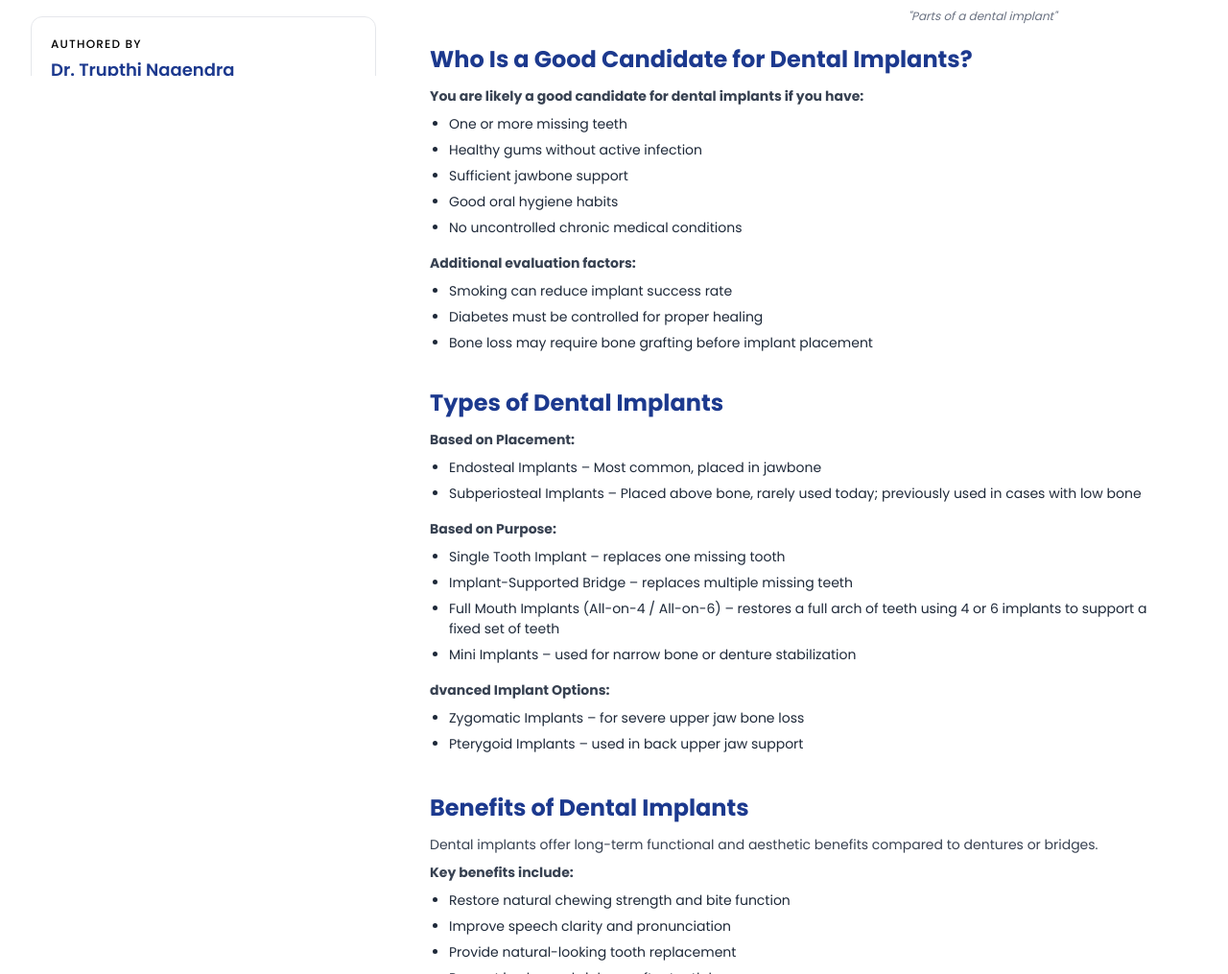
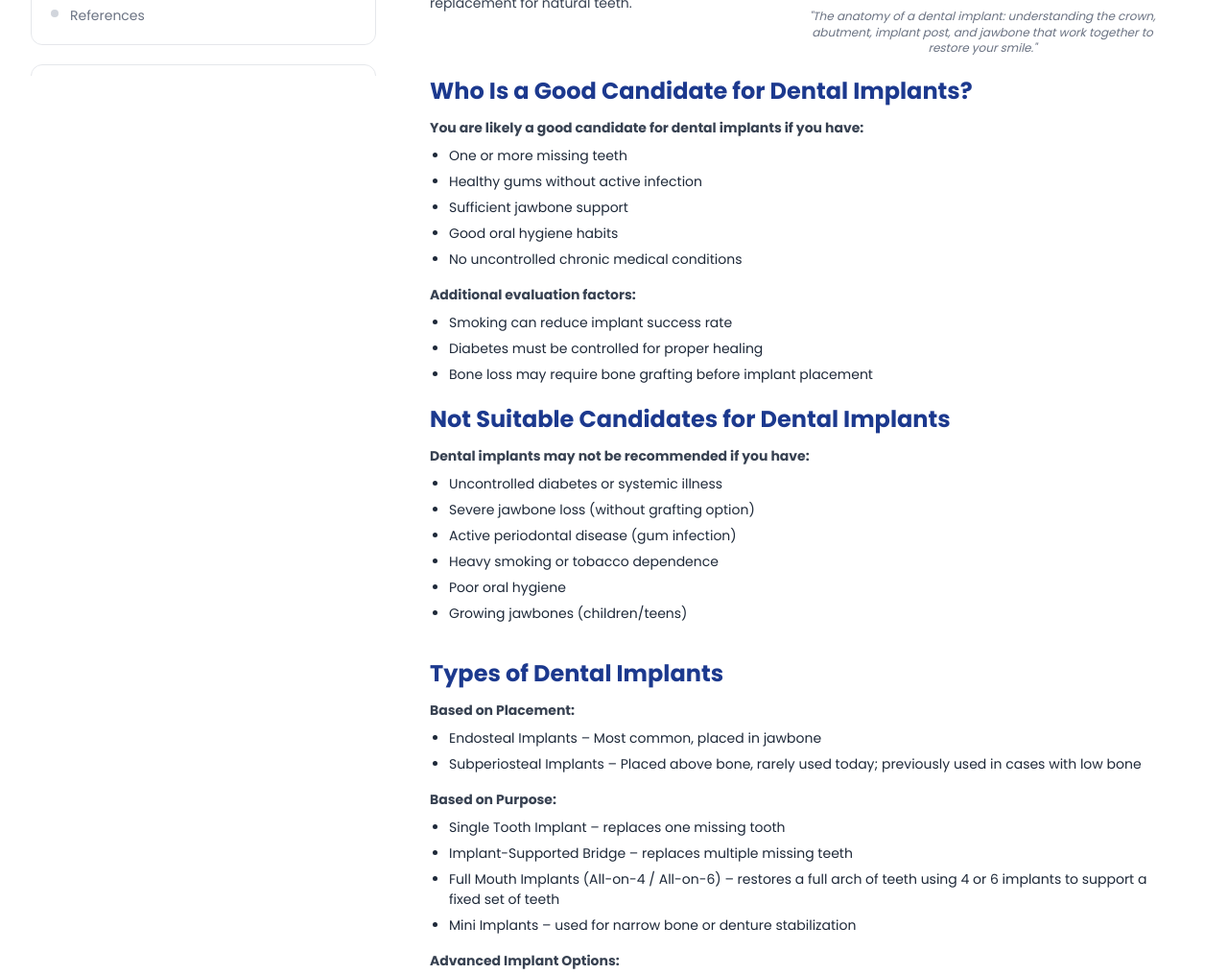
Before and after one commit to Sidhaarthan-K-G/Dental-Implantation, a website: page index.html in a window 1280 px wide. Shown: the part 1535-2550 px from the top of the page at 96% size. Drawn offline with Linux system fonts and the light colour scheme.

Commit message:
Final Changes in Dental Implantation block

```diff
--- a/index.html
+++ b/index.html
@@ -185,14 +185,14 @@
 
           <img
             src="assets/Implant blog 1- hero image.png"
-            alt=" Dentist explaining dental implantation procedure to female patient using dental model"
+            alt="Dentist in a modern dental clinic showing a tooth implant model and discussing treatment with a seated patient."
             class="h-full w-full  object-contain "
           />
 
         </div>
 
           <figcaption class="mt-2 text-xs text-gray-500 italic leading-snug text-center">
-            “ Dentist explaining dental implantation procedure to female patient using dental model.”
+            “ A dentist explains dental implant treatment options to a patient during a consultation.”
           </figcaption>
 
         </figure>
@@ -218,9 +218,13 @@
                 <span class="w-2 h-2  rounded-full bg-gray-300 shrink-0"></span>
                 <span>What Are Dental Implants?  </span>
               </a>
-              <a   data-target="when"    class="toc-link hover:text-brand-purple flex items-start gap-3">
+              <a   data-target="suitable"    class="toc-link hover:text-brand-purple flex items-start gap-3">
                 <span class="w-2 h-2  rounded-full bg-gray-300 shrink-0"></span>
                 <span>Who Is a Good Candidate for Dental Implants?  </span>
+              </a>
+              <a   data-target="not-suitable"    class="toc-link hover:text-brand-purple flex items-start gap-3">
+                <span class="w-2 h-2  rounded-full bg-gray-300 shrink-0"></span>
+                <span>Not Suitable Candidates for Dental Implants  </span>
               </a>
 
               <a   data-target="types"   class="toc-link hover:text-brand-purple flex items-start gap-3">
@@ -360,19 +364,19 @@
               <div class="img-placeholder overflow-hidden rounded-xl bg-gray-50 flex items-center justify-center">
                 <img
                   src="assets/Implants blog 1- 2nd image.png"
-                  alt="Parts of a dental implant"
+                  alt="Diagram showing the parts of a dental implant, including the crown, abutment, implant, and jawbone"
                   class="w-full max-w-[250px] md:max-w-[320px] lg:max-w-[400px] h-auto object-contain mx-auto"
                 />
               </div>
               <figcaption class="mt-4 text-xs text-gray-500 italic leading-snug text-center">
-                "Parts of a dental implant"
+                "The anatomy of a dental implant: understanding the crown, abutment, implant post, and jawbone that work together to restore your smile."
               </figcaption>
             </figure>
           </div>
         </div>
       </section>
       <!-- Who is a good candidate for dental implants-->
-      <section id="when" class="fade-in-section mb-5">
+      <section id="suitable" class="fade-in-section mb-5">
         <h2 class="flex  gap-2">
           <span class="font-display text-2xl font-bold text-blue-900 mb-3 ">Who Is a Good Candidate for Dental Implants?</span>
         </h2>
@@ -389,6 +393,21 @@
           <li>Smoking can reduce implant success rate</li>
           <li>Diabetes must be controlled for proper healing</li>
           <li>Bone loss may require bone grafting before implant placement</li>
+        </ul>
+      </section>
+      <!-- Not Suitable Candidates for Dental Implants-->
+      <section id="not-suitable" class="fade-in-section mb-5">
+        <h2 class="flex  gap-2">
+          <span class="font-display text-2xl font-bold text-blue-900 mb-3 ">Not Suitable Candidates for Dental Implants</span>
+        </h2>
+        <p class="font-bold">Dental implants may not be recommended if you have:</p>
+        <ul class="list-disc text-[16px] md:text-[14px]  space-y-1.5 pl-5 mb-4  marker:font-semibold">
+          <li>Uncontrolled diabetes or systemic illness</li>
+          <li>Severe jawbone loss (without grafting option)</li>
+          <li>Active periodontal disease (gum infection)</li>
+          <li>Heavy smoking or tobacco dependence</li>
+          <li>Poor oral hygiene</li>
+          <li>Growing jawbones (children/teens)</li>
         </ul>
       </section>
 
@@ -409,7 +428,7 @@
             <li>Full Mouth Implants (All-on-4 / All-on-6) – restores a full arch of teeth using 4 or 6 implants to support a fixed set of teeth </li>
             <li>Mini Implants – used for narrow bone or denture stabilization</li>
           </ul>
-          <p class="font-bold"> dvanced Implant Options:</p>
+          <p class="font-bold"> Advanced Implant Options:</p>
           <ul class="list-disc text-[16px] md:text-[14px]  space-y-1.5 pl-5 mb-4 marker:font-semibold">
             <li>Zygomatic Implants – for severe upper jaw bone loss</li>
             <li>Pterygoid Implants – used in back upper jaw support </li>
@@ -664,7 +683,6 @@
               <li>Nerve irritation (very rare) </li>
               <li>Gum inflammation around implant </li>
             </ol>
-              <p class="!mb-0">Good post-extraction care plays an important role in smoother healing and recovery.</p>
         </section>
 
 
```
